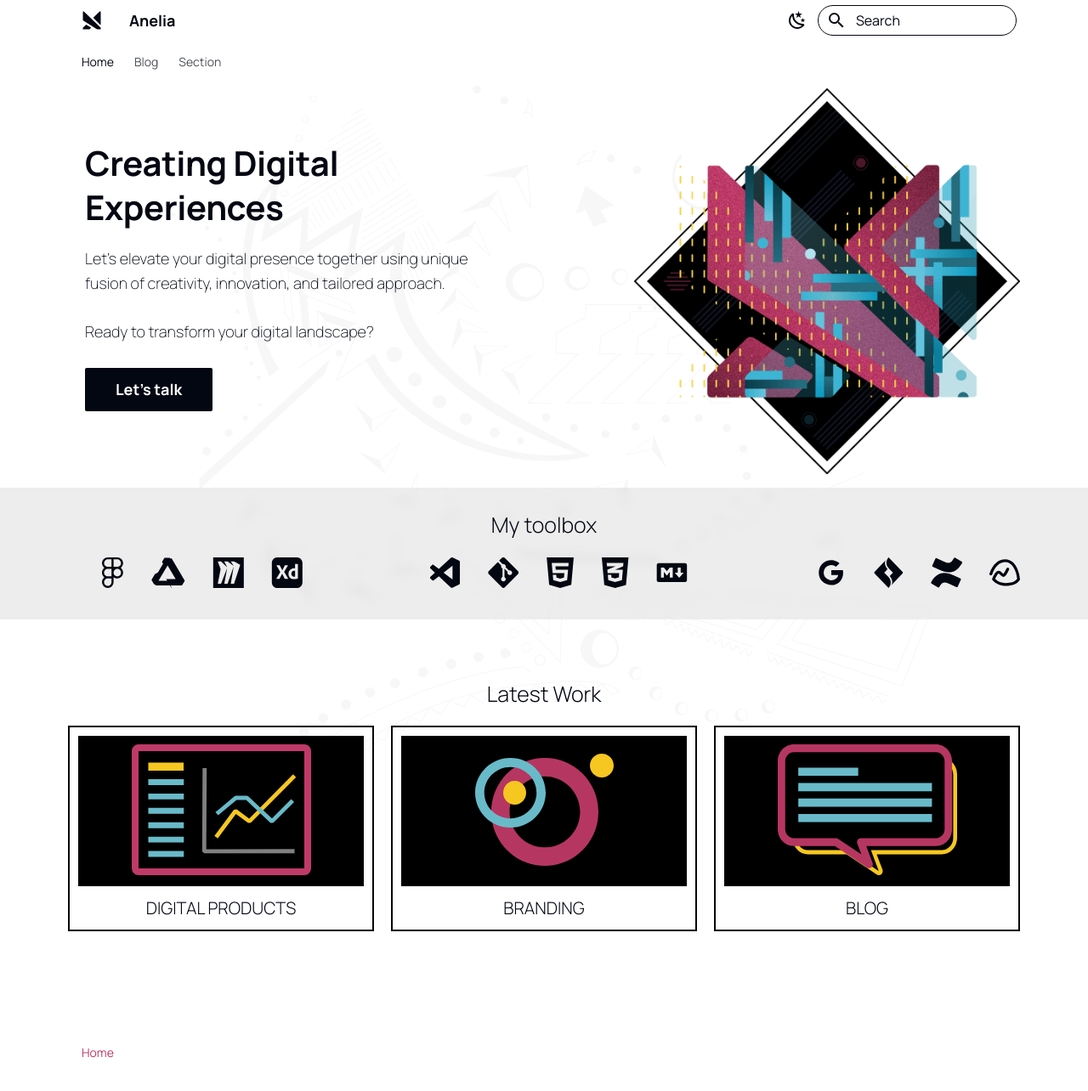
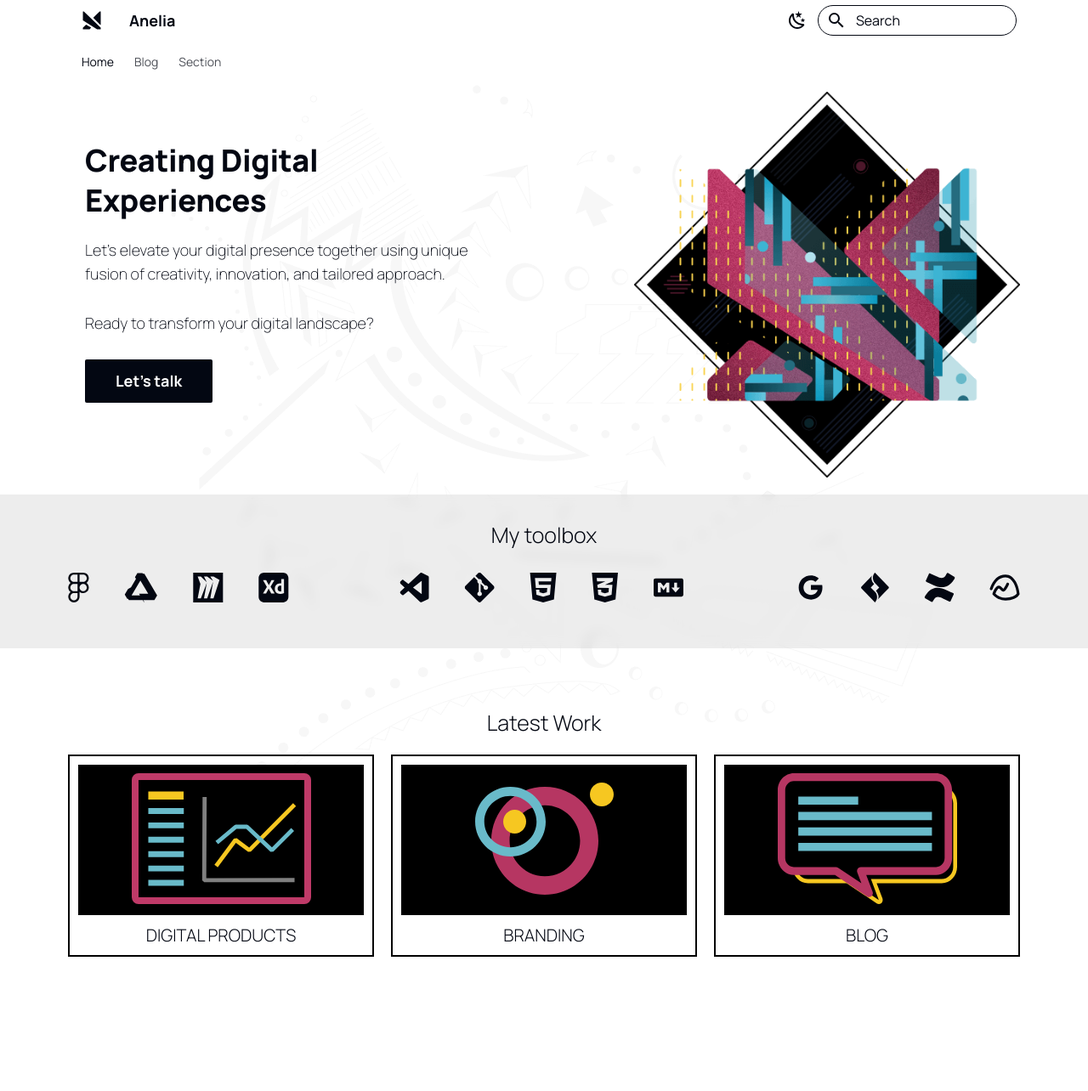
Before and after one commit to anelllya/portfolio, an MkDocs documentation site: the page built from docs/index.md, in a window 1280 px wide and 1284 px high. Shown: the whole window at 85% size. Built offline with MkDocs 1.6.1 and Material for MkDocs 9.7.7, drawn with Linux system fonts in a browser that asks for light colours.

Commit message:
responsivness fixed for her section+toolox+cards

```diff
--- /dev/null
+++ b/docs/javascripts/extra.js
@@ -0,0 +1 @@
+document.getElementById("span-year").textContent=`Copyright © 2020 - ${/\d{4}/.exec(Date())[0]} - Anelia Stoyanova`
--- a/docs/stylesheets/extra.css
+++ b/docs/stylesheets/extra.css
@@ -207,8 +207,8 @@
 
 
   .md-typeset h1 {
-    font-weight: bold;
-    font-size: 2rem;
+    font-weight: 800;
+    font-size: 1.8rem;
     color: var(--md-typeset-color);
   }
 
--- a/docs/stylesheets/home.css
+++ b/docs/stylesheets/home.css
@@ -26,6 +26,7 @@
     }
     .tx-hero__content p{
         font-weight: 200;
+        color: var(--md-typeset-color);
     }
 
   .tx-hero__image{
@@ -36,17 +37,22 @@
 
 
   @media screen and (max-width:30em) {
-    .tx-hero h1 {
-        font-size: 1.4rem;
+    .tx-hero__content h1 {
+        font-size: 1.4rem !important;
+        margin: 1rem 2rem;
+    }
+    .tx-hero p {
       margin: 0 2rem;
+      font-size: .8rem;
+    }
+    .tx-hero__image{
+      width:60%;
+      order: 1;
+      margin: 2% auto;
     }
   }
 
   @media screen and (min-width:60em) {
-    .md-sidebar--secondary {
-        display: none
-    }
-
    .tx-hero {
         display: flex;
         align-items: center;
@@ -55,12 +61,34 @@
 
     .tx-hero__content {
         color: var(--md-default-fg-color);
-        margin-top: 3.5rem;
-        margin-bottom: 3.5rem;
-        margin-left: 1.0rem;
-        margin-right: 4.0rem;
+        margin: 3.5rem 4.0rem 3.5rem 1.0rem;
         align-items: center;
     }
+
+    .toolbox{
+      padding: 1rem 0 1.75rem 0;
+    }
+  }
+
+@media screen and (min-width: 31em) and (max-width: 59em) {
+  .tx-hero__image{
+    width:40%;
+    order: 1;
+    margin: 2% auto;
+  }
+  .tx-hero__content {
+    margin: 3.5rem auto;
+    width: 80%;
+  }
+
+  .toolbox{
+   padding: 1rem;
+  }
+
+  .toolsList > *{
+    gap: .8rem;
+  }
+
 }
 
   /*Toolbox styles*/
@@ -68,7 +96,6 @@
   .toolbox {
     width: 100%;
     height: 100%;
-    padding: 16px 0 28px 0;
     background: var(--section-bg-color);
     backdrop-filter: blur(6px);
     flex-direction: column;
@@ -82,32 +109,57 @@
     font-size: 1.25rem;
     margin: .5rem 0;
   }
+
  .toolsList {
     display: flex;
     width: 100%;
-        align-self: stretch;
     justify-content: space-between;
     align-items: flex-start;
     flex-wrap: wrap;
-
+    gap: 2rem;
     }
 
-        .toolsListUl {
-            justify-content: flex-start;
-            align-items: flex-start;
-            gap: 32px;
+    .toolsList > * {
+      align-items: center;
+      gap: .8rem;
       display: flex;
       list-style-type: none;
+      margin: .8rem 0;
+      padding: 0;
     }
 
        .itemLogo {
-                height: 36px;
           position: relative;
           background: none;
        }
 
+       .itemLogo .svg-icon svg {
+          height: 24px;
+        }
+
           .itemLogo .svg-icon svg path {
               fill: var(--md-typeset-color);
+          }
+
+@media screen and (max-width: 30rem) {
+  .toolsList {
+      flex-direction: column;
+      align-items: center;
+      gap: 0 ;
+      padding: 0.5rem;
+   }
+   .toolslist > * {
+      margin: 0.4rem 0;
+   }
+}
+
+@media screen and (min-width: 60rem) {
+  .toolsList > * {
+     gap: 2rem;
+  }
+  .itemLogo .svg-icon svg {
+    height: 36px;
+  }
 }
 
   .cards-container {
@@ -124,7 +176,7 @@
     display: grid;
     grid-template-columns: repeat(auto-fit, minmax(300px, 1fr));
     grid-gap: 1rem;
-    margin: 1rem 0;
+    margin: 1rem;
   }
   .card {
     border: 2px solid var(--grayscale-gray-99-black);
@@ -144,11 +196,21 @@
   .card-content h3{
     text-align: center;
     text-transform: uppercase;
-  }
-
-  .card-content h3 a{
     color: var(--md-typeset-color);
     text-decoration: none;
     font-size: 1rem;
     font-weight: 300;
+    margin: .5rem 0;
   }
+
+  @media screen and (max-width: 30rem) {
+    .card {
+      margin: 0.2rem 2rem;
+    }
+  }
+
+  @media screen and (min-width: 60rem) {
+    .card-grid {
+      margin: 1rem 0;
+    }
+  }
--- a/mkdocs.yml
+++ b/mkdocs.yml
@@ -3,10 +3,12 @@
 site_author: Anelia Stoyanova
 docs_dir: docs
 
-copyright: © 2023 | Anelia Stoyanova
+copyright: "<span id=\"span-year\"></span>"
 
 extra_css:
   - stylesheets/extra.css
+extra_javascript:
+  - javascripts/extra.js
 
 # Material Configuration
 theme:
@@ -54,15 +56,6 @@
   - blog
   - glightbox
 
-# extra:
-#  consent:
-#    title: Cookie consent
-#    description: >-
-#      We use cookies to recognize your repeated visits and preferences, as well
-#      as to measure the effectiveness of our documentation and whether users
-#      find what they're searching for. With your consent, you're helping us to
-#      make our documentation better.
-
 markdown_extensions:
   - attr_list
   - md_in_html
@@ -82,13 +75,20 @@
   cards:
     - image: 'img/digital-products.svg'
       title: 'Digital products'
-      url: '/card1'
+      url: '#'
     - image: 'img/branding.svg'
       title: 'Branding'
-      url: '/card2'
+      url: '#'
     - image: 'img/blog.svg'
       title: 'Blog'
-      url: '/card3'
+      url: '#' #/card3
+# consent:
+#     title: Cookie consent
+#     description: >-
+#       We use cookies to recognize your repeated visits and preferences, as well
+#       as to measure the effectiveness of our documentation and whether users
+#       find what they're searching for. With your consent, you're helping us to
+#       make our documentation better.
 
 
 # Custom Homepage Elements
--- a/overrides/home.html
+++ b/overrides/home.html
@@ -27,9 +27,9 @@
           <p>{{ config.home_description }}</p>
 
         {%- if config.home_button1_name -%}
-          <a href="{{ config.home_button1_url }}" title="Let's talk" class="{{ config.home_button1_theme }}">
-            {{ config.home_button1_name }}
-          </a>
+          <p><a href="{{ config.home_button1_url }}" title="Let's talk" class="{{ config.home_button1_theme }}">
+            {{ config.home_button1_name }}</a>
+          </p>
 	    {%- endif -%}
         </div>
       </div>
@@ -60,26 +60,20 @@
     <div class="card-grid">
         {% for card in config.extra.cards %}
         <div class="card">
+          <a href="{{ card.url }}">
             <div class="card-image">
                 <img src="{{ card.image }}" alt="{{ card.title }}">
             </div>
             <div class="card-content">
-                <h3><a href="{{ card.url }}">{{ card.title }}</a></h3>
+                <h3>{{ card.title }}</h3>
             </div>
+          </a>
         </div>
         {% endfor %}
     </div>
 </div>
 
-<!-- Toggleable JavaScript execution -->
-{%- if config.home_execute_js -%}
-<script>
-document$.subscribe(function() {
-  console.log("'home_execute_js' is enabled:");
-  {{ config.home_execute_js }}
-}).unsubscribe();
-</script>
-{%- endif -%}
+
 
 
 {% endblock %}
```
Lines whose indentation alone changed are shown as unchanged.
